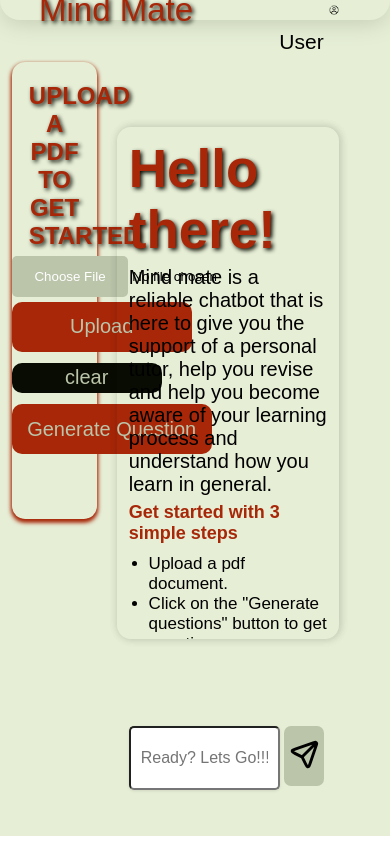
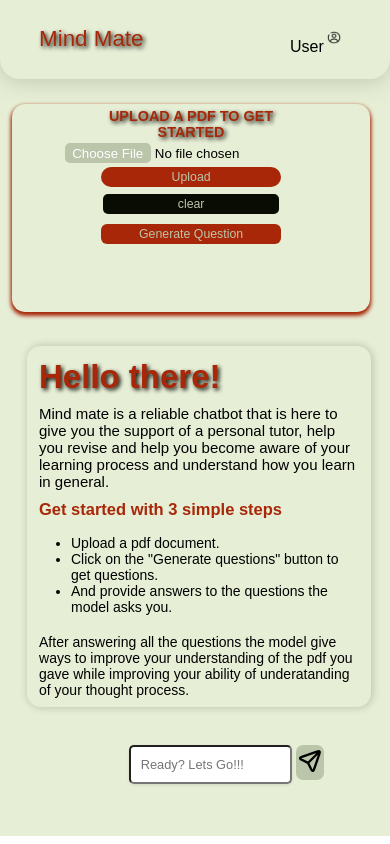
Before and after one commit to Xavviieerr/Mind-Mate, a Flask app: page / in a window 390 px wide. Run offline with Flask 3, Linux system fonts and the light colour scheme.

Commit message:
Update index.css

```diff
--- a/static/css/index.css
+++ b/static/css/index.css
@@ -289,3 +289,123 @@ input[type="file"]::file-selector-button {
   .chat-bubble-message2 {
     word-wrap: break-word;
   }
+
+
+@media (max-width: 600px) {
+.navbar{
+    height:7%;
+}
+.logo{
+    font-size: 140%;
+}
+.nav-name{
+    font-size: 100%;
+    top: 4.5%;
+}
+.nav-icon{
+    height: 39%;
+    width: 39%;
+}
+.side-menu{
+    height: 24%;
+    width: 90%;
+    box-shadow: 0 2px 4px 0 var(--Rufous), 0 3px 5px 0 var(--Rufous);
+    padding: 1% 1%;
+    top: 3%;
+ }
+ .side-header{
+    font-size: 90%;
+    margin-bottom: 1%;
+ }
+ .side-btn{
+     height: 20px;
+     width: 180px;
+     font-size: 77%;
+     margin: 1% 0%;
+ }
+ .side-btn2{
+     height: 20px;
+     width: 50%;
+     border-radius: 5px;
+     font-size: 77%;
+     margin: 1% 0%;
+ }
+ .side-btn3{
+     border: none;
+     height: 20px;
+     width: 180px;
+     border-radius: 6px;
+     font-size: 77%;
+     margin: 2% 0%;
+ }
+ input[type="file"]::file-selector-button {
+     padding: 1% 3%;
+ }
+.main-content{
+    height: 40%;
+    width: 82%;
+    top: 41%;
+    right: 5%;
+    font-size: 140px;
+}
+.main-h1{
+    font-size: 33px;
+}
+.main-span-1{
+    font-size: 15px;
+}
+.main-span-2{
+    font-size: 16.5px;
+}
+.main-span-3{
+    font-size: 14px;
+}
+.main-ul{
+    font-size: 14px;
+}
+.input-box{
+    height: 29%;
+    width: 190%;
+    margin-top: 10%;
+    font-size: 80%;
+}
+.query-send-btn{
+    height: 210%;
+    width: 60px;
+    margin-top: 10%;
+}
+.send-btn{
+    height: 28px;
+    width: 28px;
+    margin: 7% 0%;
+}
+}
+
+/*Mind Mate chat bubble style*/
+.chat-bubble {
+    padding: 2%;
+    width: 58%;
+    margin: 5% 0%;
+}
+.chat-bubble-header {
+    margin-bottom: 3% 2%;
+    font-size: 12%;
+}
+.chat-bubble-message {
+    font-size: 11%;
+}
+
+/*user chat bubble style*/
+.chat-bubble2 {
+    width: 49%;
+    margin-left: 45%;
+  }
+
+  .chat-bubble-header2 {
+    margin-bottom: 3% 2%;
+    font-size: 12%;
+  }
+
+  .chat-bubble-message2 {
+    font-size: 11%;
+  }
```
